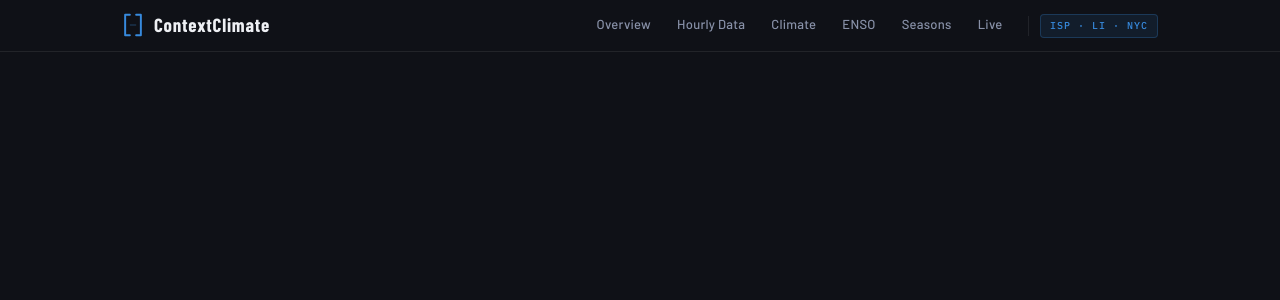
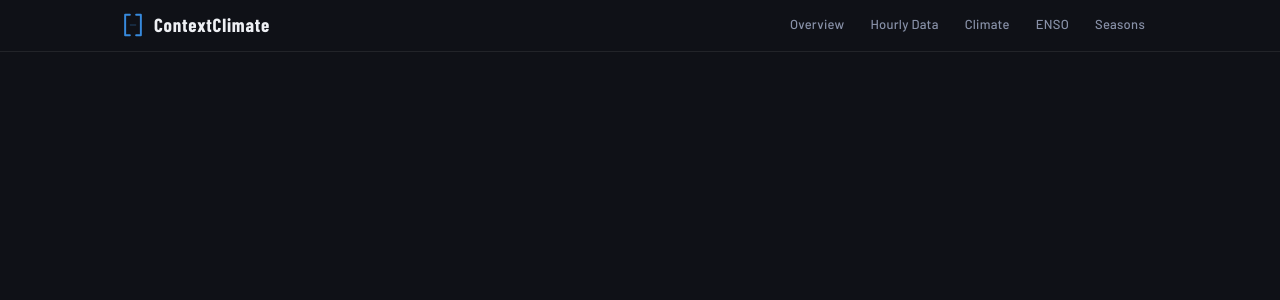
Before and after one commit to josht3113/context-climate, a React (Vite) app: page /#/your-path in a window 1280 px wide. Shown: the top 300 px of the page. Built offline with nearby package versions, Linux system fonts and the light colour scheme.

Commit message:
Add files via upload

```diff
--- a/src/components/Header.jsx
+++ b/src/components/Header.jsx
@@ -1,5 +1,8 @@
 import { NavLink } from 'react-router-dom'
 import styles from './Header.module.css'
+
+// ── Nav items ─────────────────────────────────────────
+// Add, remove, or rename items here to update the nav.
 
 const NAV_ITEMS = [
   { label: 'Overview',    to: '/'        },
@@ -7,7 +10,6 @@ const NAV_ITEMS = [
   { label: 'Climate',     to: '/climate' },
   { label: 'ENSO',        to: '/enso'    },
   { label: 'Seasons',     to: '/seasons' },
-  { label: 'Live',        to: '/live'    },
 ]
 
 function BracketMark() {
@@ -32,8 +34,7 @@ export default function Header() {
           <span className={styles.logoText}>ContextClimate</span>
         </NavLink>
 
-        {/* ── Nav + geo badge ── */}
-        <div className={styles.navGroup}>
+        {/* ── Nav ── */}
         <nav className={styles.nav}>
           {NAV_ITEMS.map(({ label, to }) => (
             <NavLink
@@ -48,10 +49,6 @@ export default function Header() {
             </NavLink>
           ))}
         </nav>
-          {/* Geo badge — change text here to update the tagline */}
-          <div className={styles.navDivider} />
-          <span className={styles.geoBadge}>ISP · LI · NYC</span>
-        </div>
 
       </div>
     </header>
```
Lines whose indentation alone changed are shown as unchanged.
